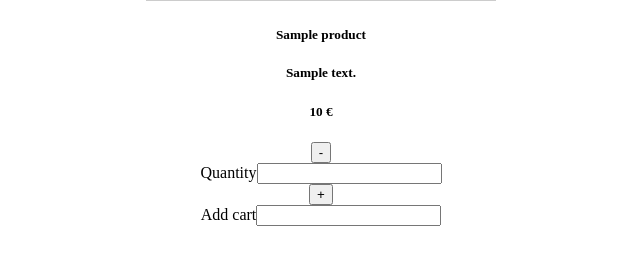
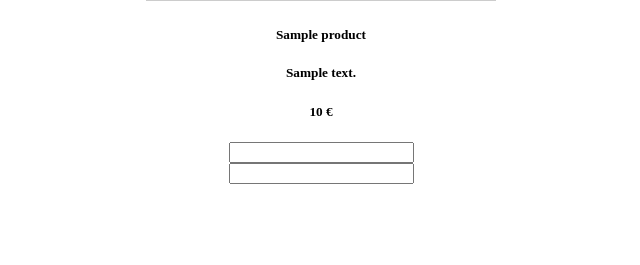
Before and after one commit to ChrisTruc/basicEcommerce, a Symfony app: template templates/catalog/show.html.twig in a window 1280 px wide. Shown: the part 303-568 px from the top of the page, without its empty margins (319-959 px from the left). Run offline with Twig, Linux system fonts and the light colour scheme; the template is opened without the code that fills it: most values are stand-ins (such as "Sample title", 1, 10 or a date in 2020); grey boxes labelled with a size stand in for pictures from a placeholder-image service; form fields are guessed from the names that the template uses; some libraries are stand-ins or nearby versions.

Commit message:
change size form and add validation form

```diff
--- a/src/Form/ProductPageType.php
+++ b/src/Form/ProductPageType.php
@@ -14,7 +14,9 @@
     public function buildForm(FormBuilderInterface $builder, array $options)
     {
         $builder->add('quantity', IntegerType::class,
-                        array('label' => false, 'data' => '0'))
+                        array('label' => false,
+                            'data' => '1',
+                            'attr' => array('min' => 1)))
                 ->add('addCart', SubmitType::class, array('label' => 'Ajouter au panier'));
     }
 
--- a/templates/catalog/show.html.twig
+++ b/templates/catalog/show.html.twig
@@ -16,14 +16,14 @@
                     <h5>{{ product.price }} &euro;</h5>
                 </div>
                 {{ form_start(form) }}
-                <div>
-                    <button type="button" onclick="this.parentNode.querySelector('input[type=number]').stepDown(); console.log('blabla');" class="btn-danger">-</button>
-                    {{ form_row(form.quantity) }}
-                    <button type="button" onclick="this.parentNode.querySelector('input[type=number]').stepUp()" class="btn-success">+</button>
+                <div class="form-group row justify-content-center">
+                    <div class="col-md-2">
+                    {{ form_widget(form.quantity, { 'attr': {'class': 'form-control'} }) }}
+                    </div>
                 </div>
                 </div>
                 <div class="separator clear-left">
-                    {{ form_row(form.addCart) }}
+                    {{ form_widget(form.addCart, { 'attr': {'class': 'btn btn-success'}}) }}
                 </div>
                 {{ form_end(form) }}
             </div>
```
